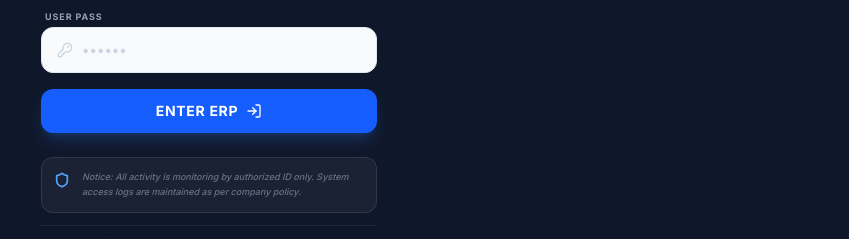
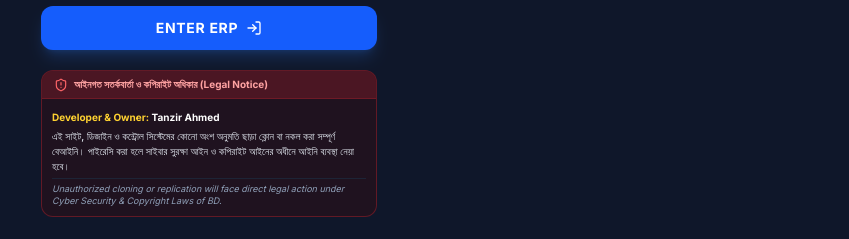
Before and after one commit to iamtanzir/Wash-ERP, a React (Vite) app: page /login in a window 1280 px wide. Shown: the part 352-591 px from the top of the page, without its empty margins (431-1280 px from the left). Built offline with nearby package versions, Linux system fonts and the light colour scheme; no server answers; a web font is replaced by a local one.

Commit message:
feat(auth): add legal notice and copyright to login page
Added a prominent legal disclaimer to the login screen to protect intellectual property rights and warn against unauthorized system cloning.

```diff
--- a/src/pages/Login.tsx
+++ b/src/pages/Login.tsx
@@ -143,6 +143,25 @@ export default function Login() {
             </button>
           </form>
 
+          {/* Legal Notice & Copyright */}
+          <div className="border border-red-500/30 bg-red-950/30 rounded-xl overflow-hidden text-left p-0">
+            <div className="bg-red-500/20 px-3 py-1.5 border-b border-red-500/20 flex items-center gap-1.5 text-red-300 font-bold text-[10px]">
+              <ShieldAlert size={14} className="shrink-0 text-red-400" />
+              <span>আইনগত সতর্কবার্তা ও কপিরাইট অধিকার (Legal Notice)</span>
+            </div>
+            <div className="p-2.5 space-y-1 text-[10px] text-slate-200 leading-relaxed">
+              <div className="font-bold text-amber-300 text-[10px]">
+                Developer & Owner: <span className="text-white">Tanzir Ahmed</span>
+              </div>
+              <p className="text-slate-200 text-[10px] leading-normal font-medium">
+                এই সাইট, ডিজাইন ও কন্ট্রোল সিস্টেমের কোনো অংশ অনুমতি ছাড়া ক্লোন বা নকল করা সম্পূর্ণ বেআইনি। পাইরেসি করা হলে সাইবার সুরক্ষা আইন ও কপিরাইট আইনের অধীনে আইনি ব্যবস্থা নেয়া হবে।
+              </p>
+              <p className="text-slate-400 text-[9px] italic leading-tight pt-1 border-t border-slate-800/80">
+                Unauthorized cloning or replication will face direct legal action under Cyber Security & Copyright Laws of BD.
+              </p>
+            </div>
+          </div>
+
           {/* Compliance & Branding */}
           <div className="space-y-3 pt-1">
             <div className="p-3 bg-white/5 border border-white/10 rounded-xl flex items-start gap-3 backdrop-blur-sm">
```
